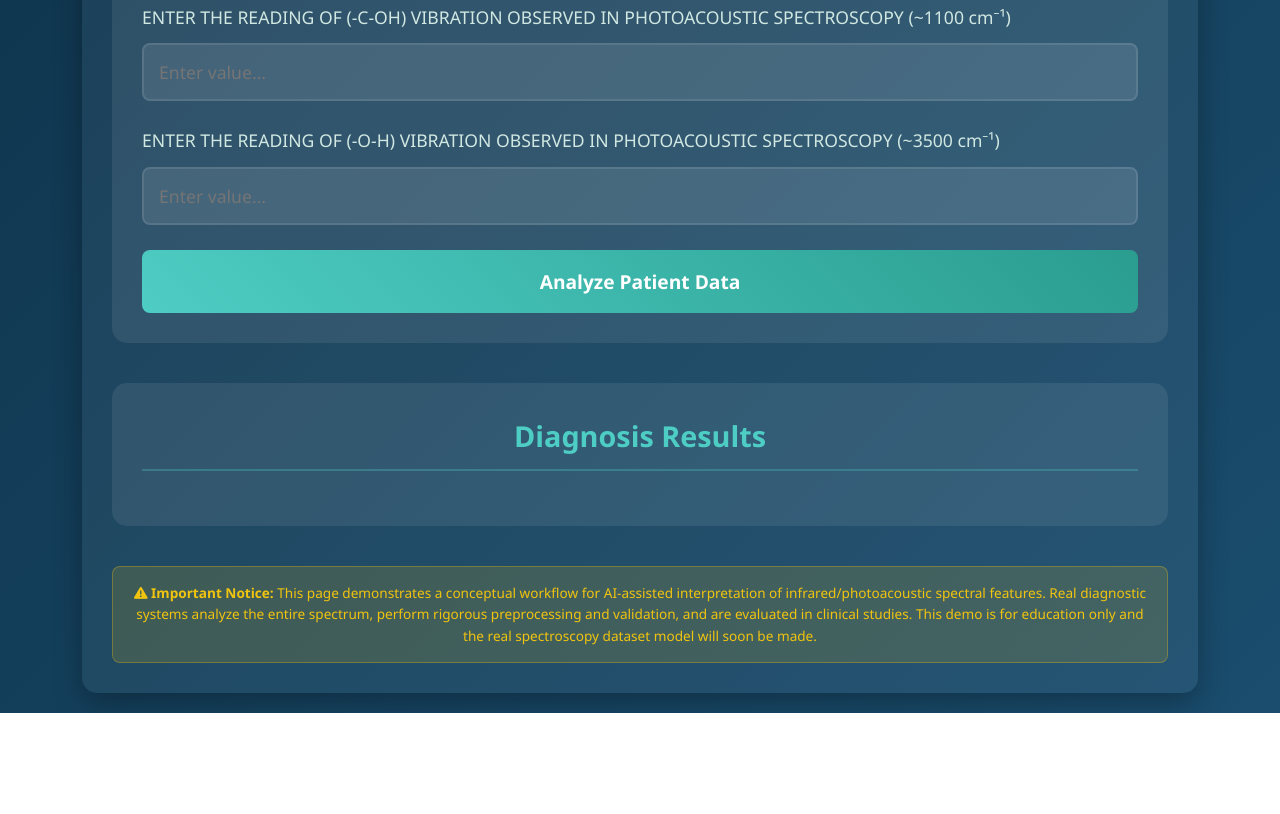
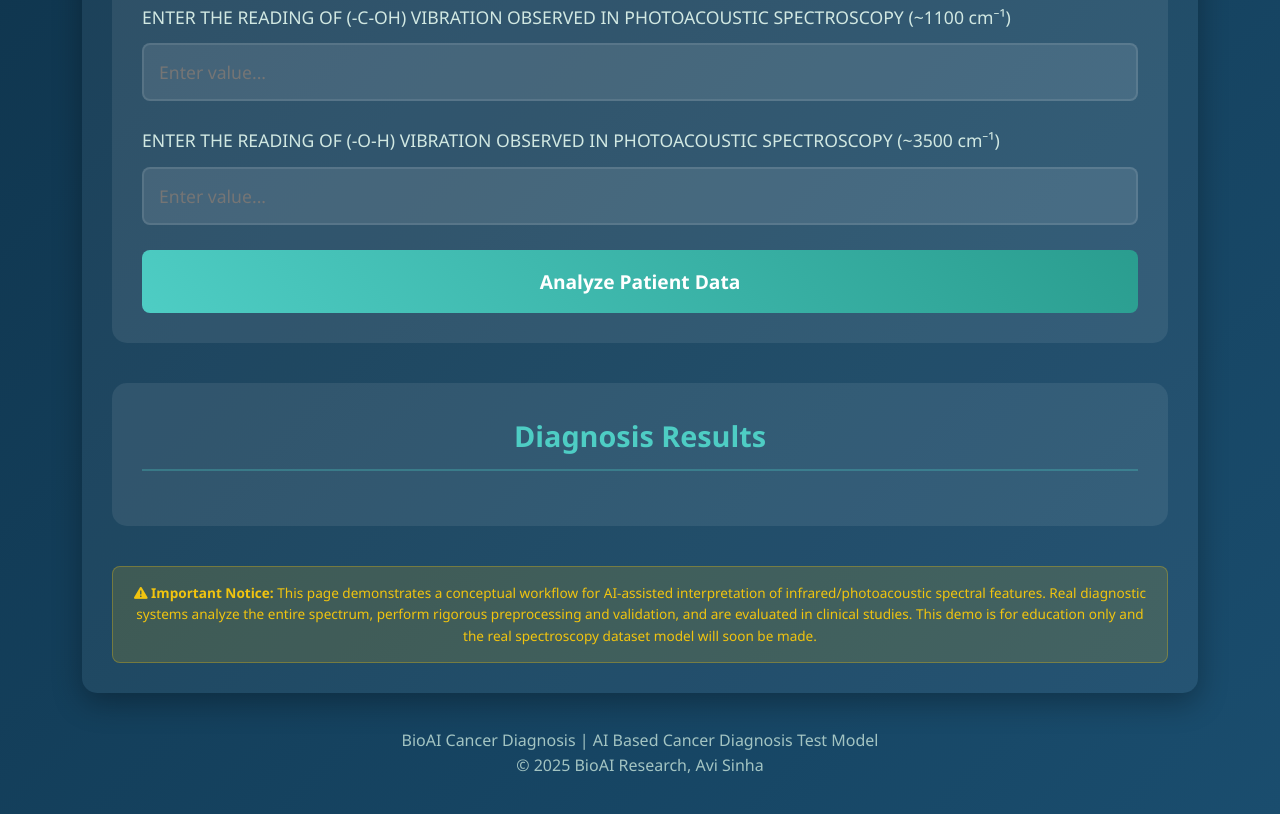
Before and after one commit to avisinha1711-bi/PragnaAI-Model, a plain HTML site: page index.html in a window 1280 px wide. Shown: the part 789-1603 px from the top of the page. Before the commit the page ends 1502 px from the top, so only its background shows below. Drawn offline with Linux system fonts and the light colour scheme; no server answers.

Commit message:
Update index.html

```diff
--- a/index.html
+++ b/index.html
@@ -19,6 +19,8 @@
             line-height: 1.6;
             min-height: 100vh;
             padding: 20px;
+            display: flex;
+            flex-direction: column;
         }
 
         .container {
@@ -29,6 +31,7 @@
             border-radius: 15px;
             padding: 30px;
             box-shadow: 0 10px 30px rgba(0, 0, 0, 0.3);
+            flex: 1;
         }
 
         header {
@@ -247,6 +250,15 @@
             text-align: center;
         }
 
+        .footer-text {
+            text-align: center;
+            margin-top: 20px;
+            padding: 15px;
+            color: #a3c4c2;
+            font-size: 1rem;
+            font-weight: 500;
+        }
+
         @media (max-width: 768px) {
             .container {
                 width: 95%;
@@ -268,6 +280,11 @@
             .disclaimer {
                 font-size: 0.8rem;
                 padding: 12px;
+            }
+
+            .footer-text {
+                font-size: 0.9rem;
+                padding: 10px;
             }
         }
     </style>
@@ -355,6 +372,12 @@
             <i class="fas fa-exclamation-triangle"></i>
             <strong>Important Notice:</strong> This page demonstrates a conceptual workflow for AI-assisted interpretation of infrared/photoacoustic spectral features. Real diagnostic systems analyze the entire spectrum, perform rigorous preprocessing and validation, and are evaluated in clinical studies. This demo is for education only and the real spectroscopy dataset model will soon be made.
         </div>
+    </div>
+
+    <!-- Added footer text below the container -->
+    <div class="footer-text">
+        BioAI Cancer Diagnosis | AI Based Cancer Diagnosis Test Model<br>
+        © 2025 BioAI Research, Avi Sinha
     </div>
 
     <script>
```
